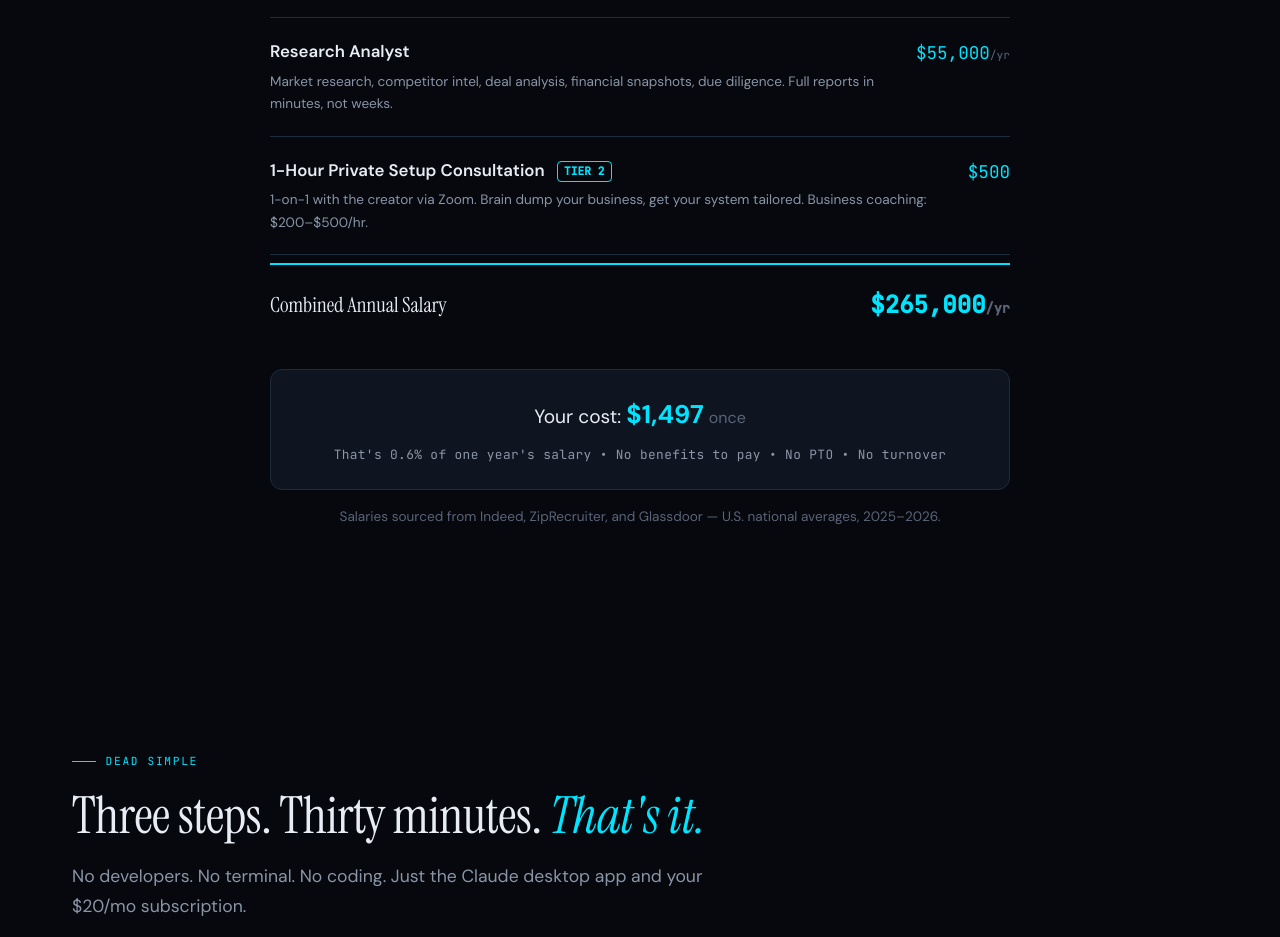
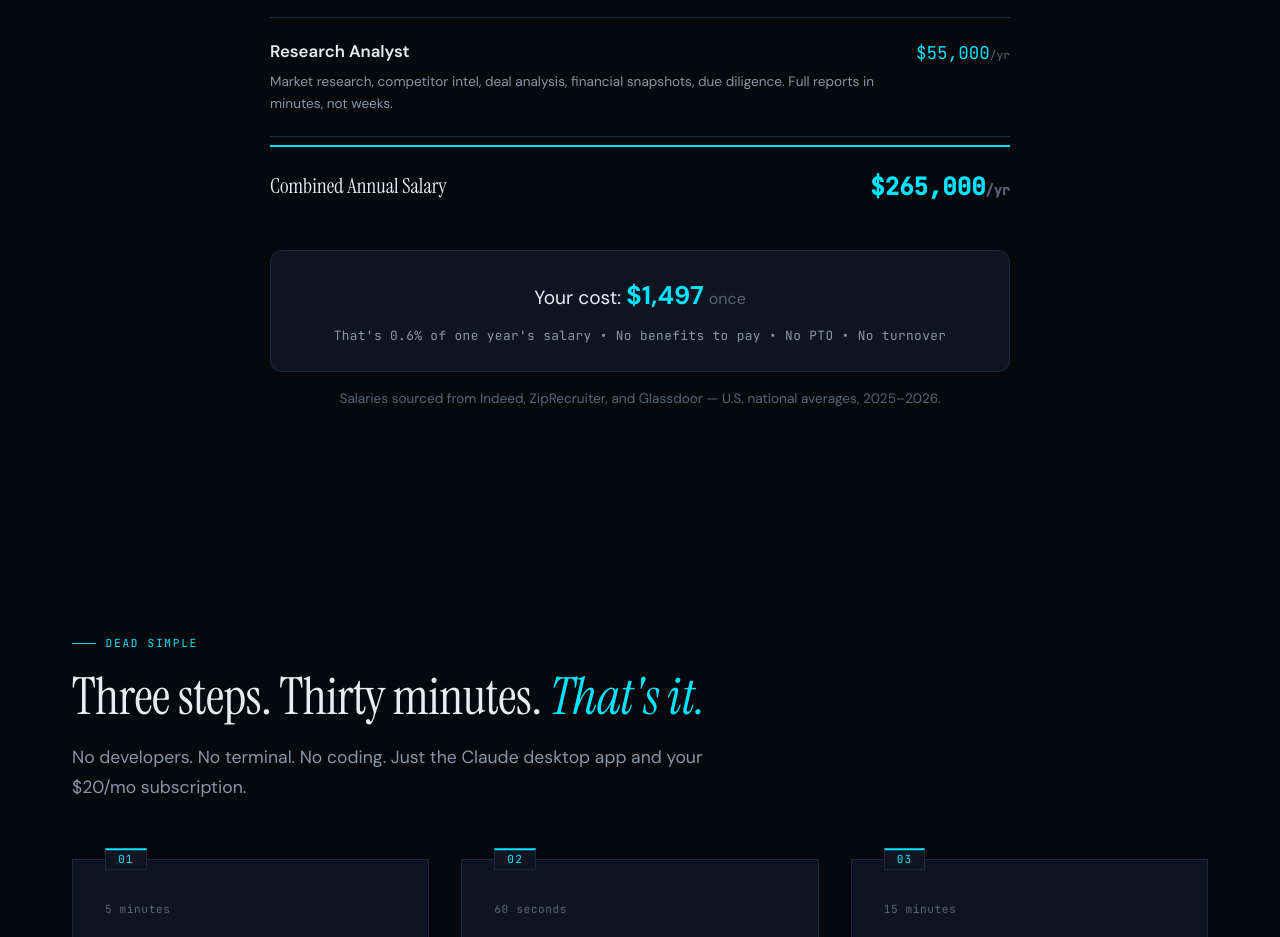
Before and after one commit to michaeljr410/ai-os-landing, a website: page index.html in a window 1280 px wide. Shown: the part 5320-6257 px from the top of the page. Drawn offline with Linux system fonts and the light colour scheme.

Commit message:
Remove consultation from salary comparison section
The 1-hour consultation ($500) doesn't belong with the annual salary
roles — it's a Tier 2 perk, not a "role it replaces." Already listed
in the Full System pricing card where it belongs.

Co-Authored-By: Claude Opus 4.6 <noreply@anthropic.com>

```diff
--- a/index.html
+++ b/index.html
@@ -854,14 +854,6 @@ footer p{font-family:var(--font-mono);font-size:.72rem;color:var(--text-muted);l
         <span style="font-family:var(--font-mono);color:var(--accent);font-size:1.1rem;white-space:nowrap">$55,000<span style="font-size:.7rem;color:var(--text-muted)">/yr</span></span>
       </div>
 
-      <div class="reveal" style="display:flex;justify-content:space-between;align-items:flex-start;padding:1.25rem 0;border-bottom:1px solid var(--border);gap:1rem">
-        <div>
-          <div style="color:var(--text);font-size:1.05rem;font-weight:600">1-Hour Private Setup Consultation <span style="font-family:var(--font-mono);font-size:.7rem;color:var(--accent);border:1px solid var(--accent);padding:.15rem .4rem;border-radius:4px;margin-left:.5rem;vertical-align:middle">TIER 2</span></div>
-          <div style="color:var(--text-secondary);font-size:.85rem;margin-top:.3rem">1-on-1 with the creator via Zoom. Brain dump your business, get your system tailored. Business coaching: $200&ndash;$500/hr.</div>
-        </div>
-        <span style="font-family:var(--font-mono);color:var(--accent);font-size:1.1rem;white-space:nowrap">$500</span>
-      </div>
-
       <div class="reveal" style="display:flex;justify-content:space-between;align-items:center;padding:1.25rem 0;margin-top:.5rem;border-top:2px solid var(--accent)">
         <span style="color:var(--text);font-size:1.3rem;font-family:var(--font-display)">Combined Annual Salary</span>
         <span style="font-family:var(--font-mono);color:var(--accent);font-size:1.5rem;font-weight:700">$265,000<span style="font-size:.85rem;color:var(--text-muted)">/yr</span></span>
```
